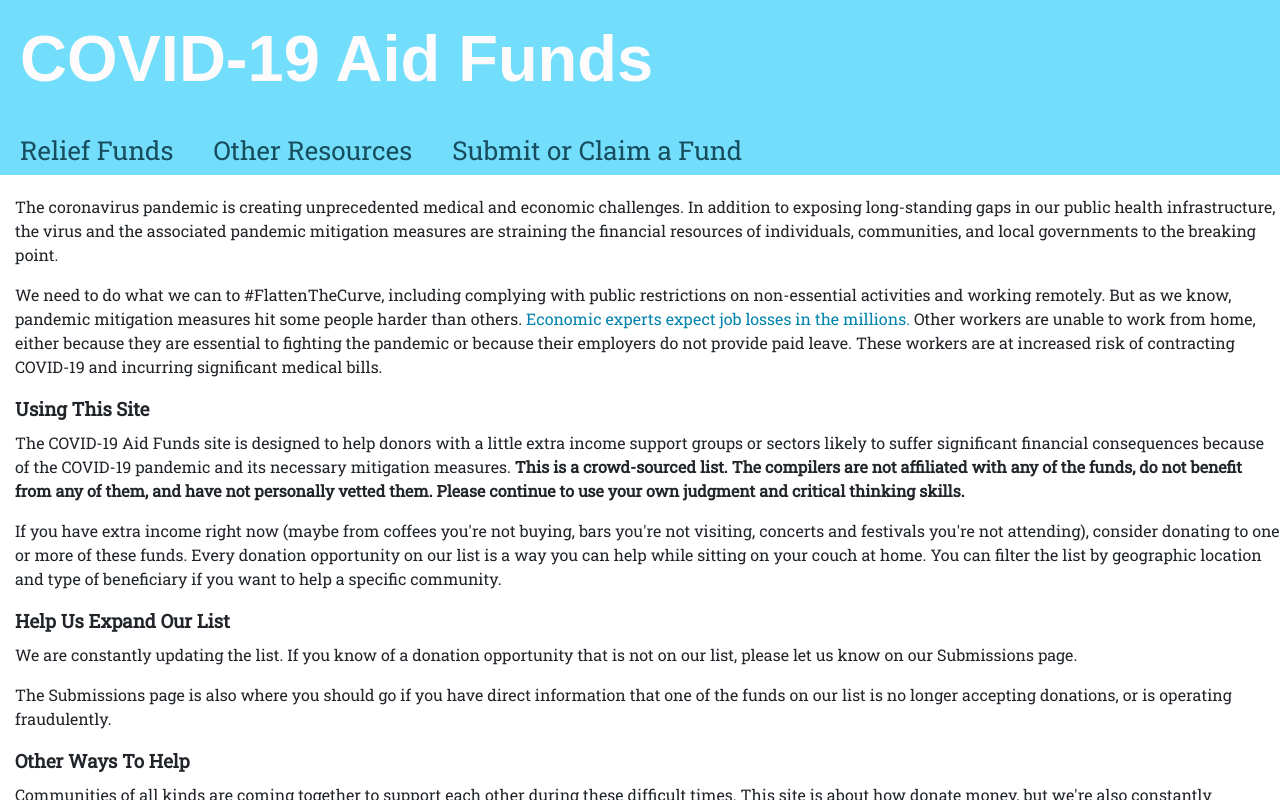
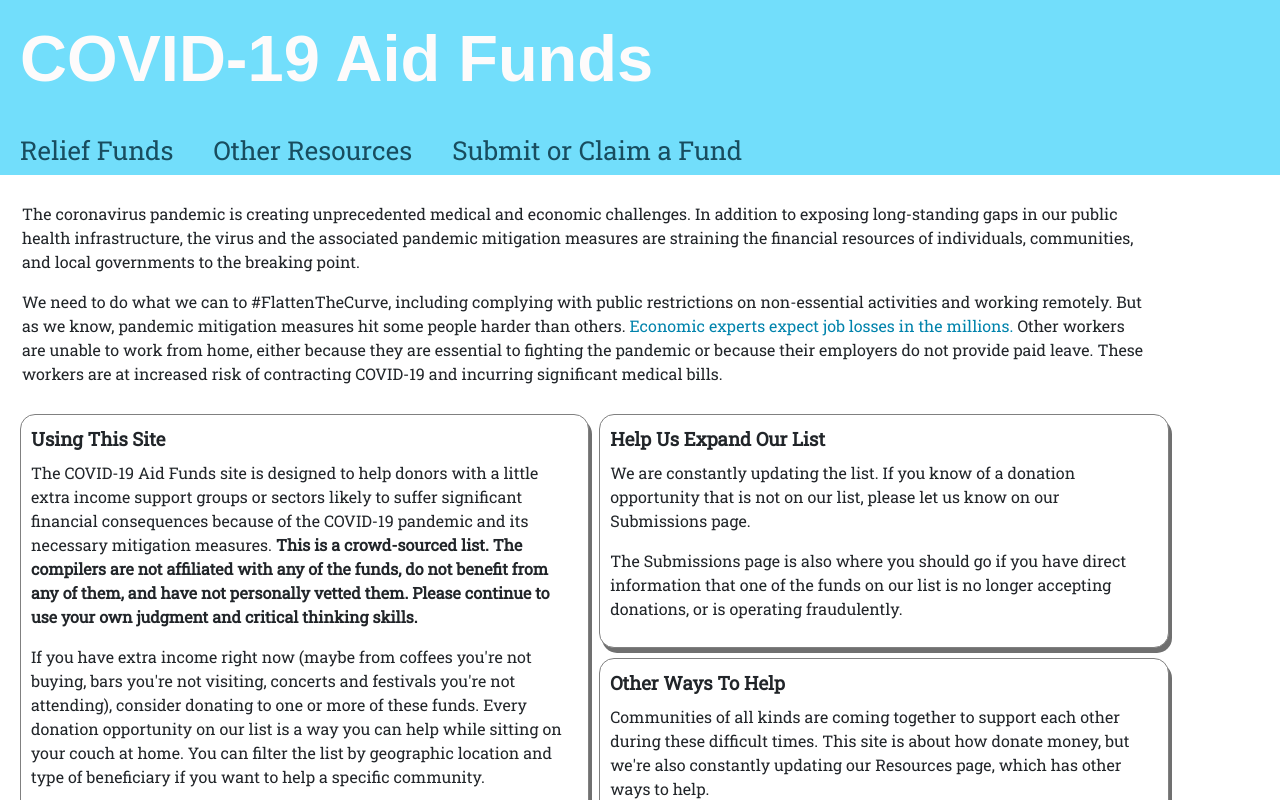
Before and after one commit to covid-19-relief/covid-relief-frontend, a React (Create React App) app: page / in a window 1280 px wide. Shown: the top 800 px of the page. Built offline with nearby package versions, Linux system fonts and the light colour scheme; the HTML template or start-up script is replaced by a standard one.

Commit message:
more styling for splash page

```diff
--- a/src/Splash.js
+++ b/src/Splash.js
@@ -4,19 +4,27 @@ export default class Splash extends Component {
   render() {
     return (
       <div class="splash-body">
+        <div class="splash-intro">
           <p>The coronavirus pandemic is creating unprecedented medical and economic challenges.  In addition to exposing long-standing gaps in our public health infrastructure, the virus and the associated pandemic mitigation measures are straining the financial resources of individuals, communities, and local governments to the breaking point.</p>
           <p>We need to do what we can to #FlattenTheCurve, including complying with public restrictions on non-essential activities and working remotely. But as we know, pandemic mitigation measures hit some people harder than others. <a href="https://www.theatlantic.com/politics/archive/2020/03/covid-19s-devastating-effects-jobs-and-businesses/608461/">Economic experts expect job losses in the millions.</a> Other workers are unable to work from home, either because they are essential to fighting the pandemic or because their employers do not provide paid leave. These workers are at increased risk of contracting COVID-19 and incurring significant medical bills.</p>
+        </div>
+        <div class="splash-section">
         <h3>Using This Site</h3>
           <p>The COVID-19 Aid Funds site is designed to help donors with a little extra income support groups or sectors likely to suffer significant financial consequences because of the COVID-19 pandemic and its necessary mitigation measures. <b>This is a crowd-sourced list. The compilers are not affiliated with any of the funds, do not benefit from any of them, and have not personally vetted them. Please continue to use your own judgment and critical thinking skills.</b></p>
           <p>If you have extra income right now (maybe from coffees you're not buying, bars you're not visiting, concerts and festivals you're not attending), consider donating to one or more of these funds. Every donation opportunity on our list is a way you can help while sitting on your couch at home.  You can filter the list by geographic location and type of beneficiary if you want to help a specific community.</p>
+        </div>
+        <div class="splash-section">
         <h3>Help Us Expand Our List</h3>
           <p>We are constantly updating the list.  If you know of a donation opportunity that is not on our list, please let us know on our Submissions page.</p>
           <p>The Submissions page is also where you should go if you have direct information that one of the funds on our list is no longer accepting donations, or is operating fraudulently.</p>
+        </div>
+        <div class="splash-section">
           <h3>Other Ways To Help</h3>
           <p>Communities of all kinds are coming together to support each other during these difficult times.  This site is about how donate money, but we're also constantly updating our Resources page, which has other ways to help.</p>
           <p>If you want to join a mutual aid project in your community, we recommend <a href="https://www.mutualaidhub.org/">this excellent resource.</a></p>
           <p>Our Resources page includes links to other lists compiled by people across the country, including some really great resources for specific communities.  If you are the administrator of such a list and you want us include it in our Resources page, or you would like your spreadsheet integrated into our comprehensive list, please email us at: covid19aidfunds [at] gmail [dot] com.</p>
         </div>
+      </div>
     )
   }
 }
--- a/src/style.css
+++ b/src/style.css
@@ -251,6 +251,22 @@ button:active {
   margin-left: 15px;
 }
 
+.splash-intro {
+  max-width: 90%;
+  padding: 7px;
+}
+
+.splash-section {
+  max-width: 45%;
+  float: left;
+  border: solid 1px gray;
+  background-color: white;
+  box-shadow: 3px 5px rgb(112, 112, 112);
+  border-radius: 15px;
+  margin: 5px;
+  padding: 10px;
+}
+
 .search-forms-div {
   height: 60px;
   align-content: center;
```
Lines whose indentation alone changed are shown as unchanged.
